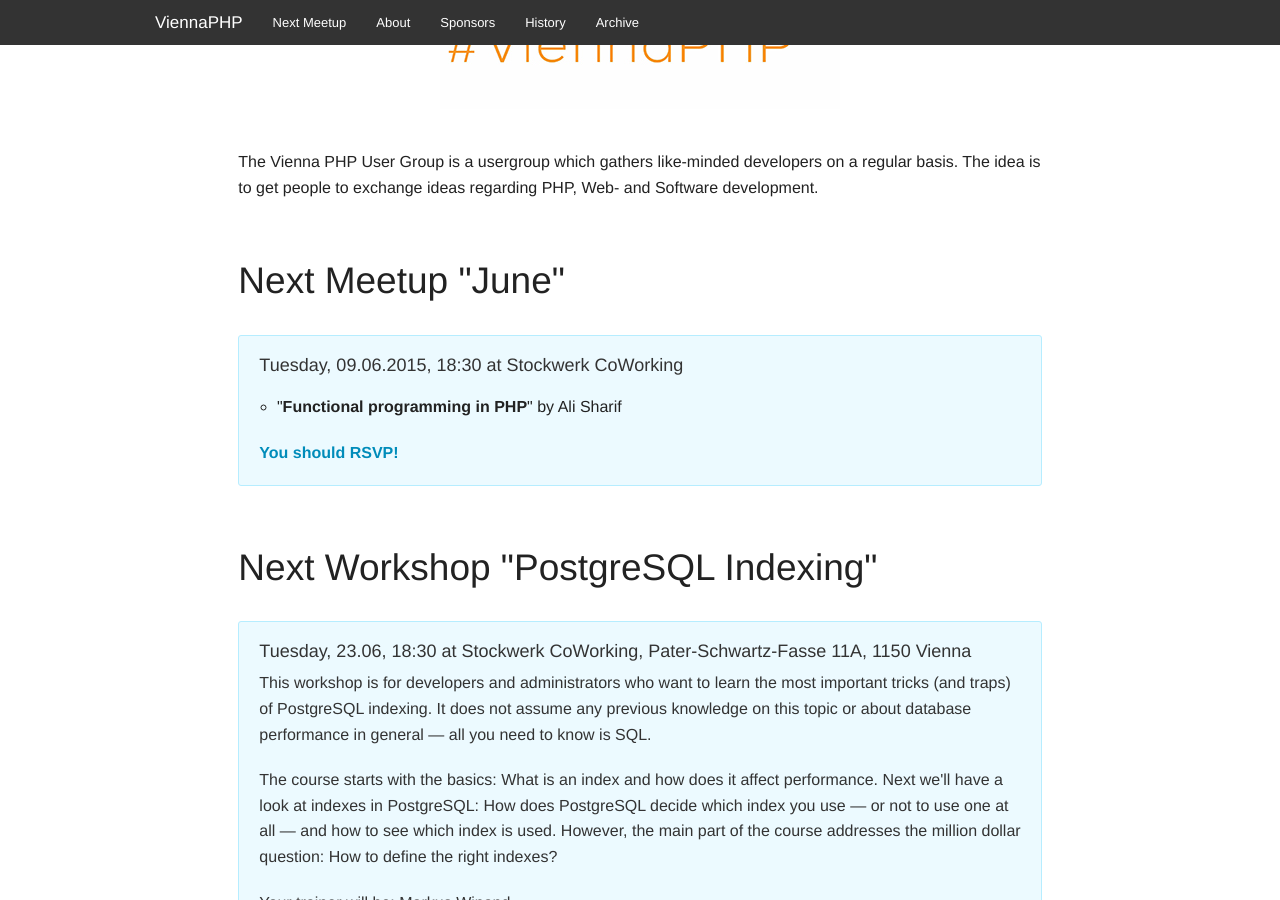
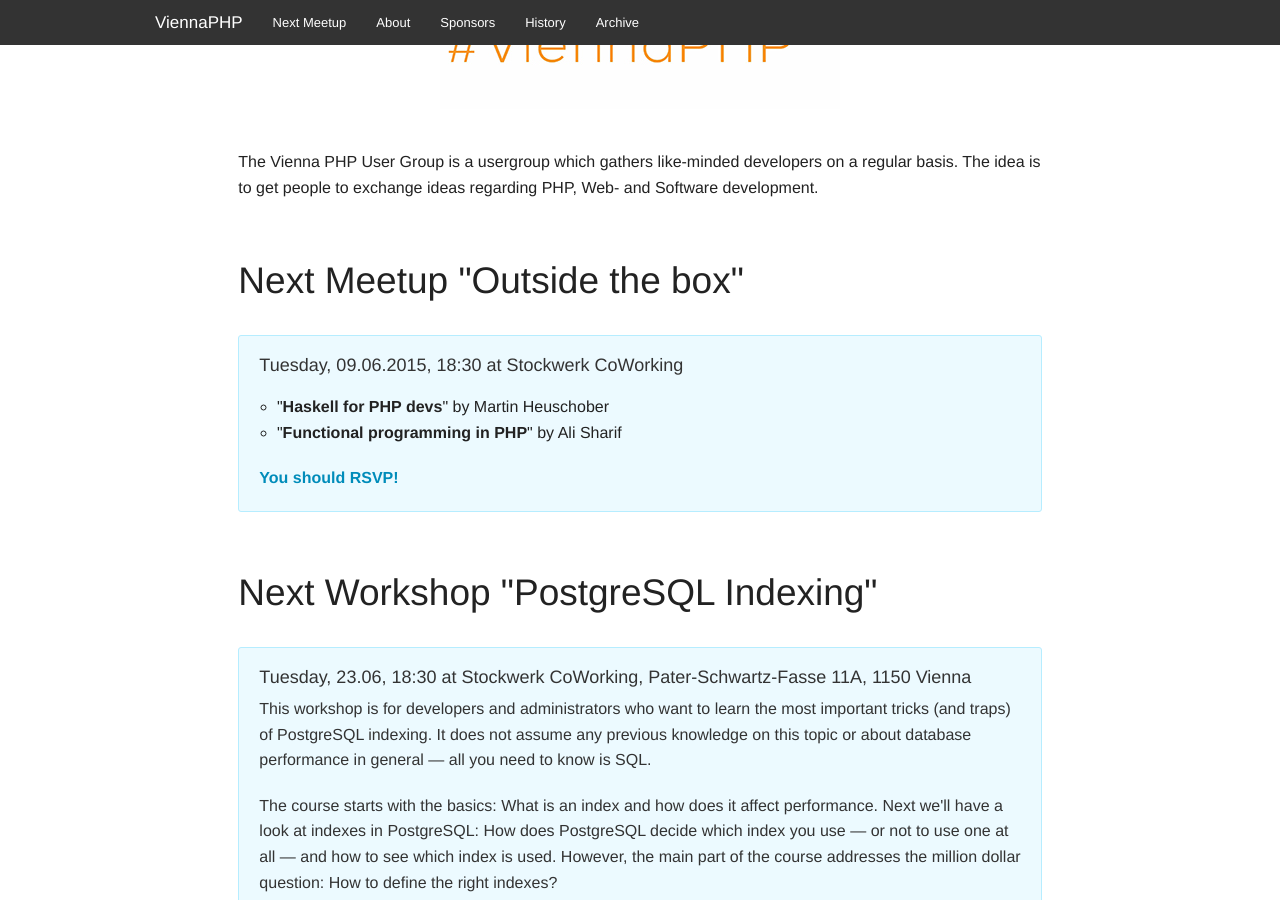
Before and after one commit to viennaphp/viennaphp.github.io, a Jekyll site: the page built from index.html, in a window 1280 px wide and 900 px high, scrolled down 356 px. Built offline with Jekyll 4.4.1, drawn with Linux system fonts in a browser that asks for light colours.

Commit message:
Adding information about the next meetup

```diff
--- a/_data/meetup.yml
+++ b/_data/meetup.yml
@@ -1,9 +1,11 @@
-title: June
+title: Outside the box
 date: Tuesday, 09.06.2015
 time: "18:30"
 location: Stockwerk CoWorking
 description: ~
 agenda:
+    - title: Haskell for PHP devs
+      speaker: Martin Heuschober
     - title: Functional programming in PHP
       speaker: Ali Sharif
 link: http://www.meetup.com/viennaphp/events/221231261/
```
